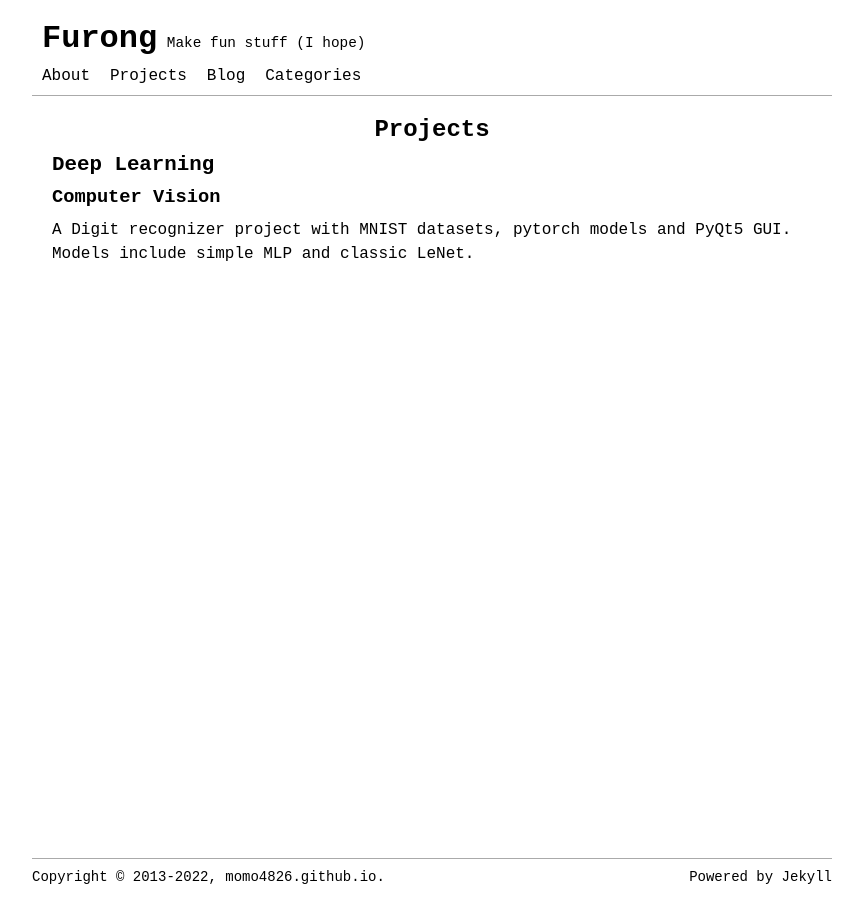
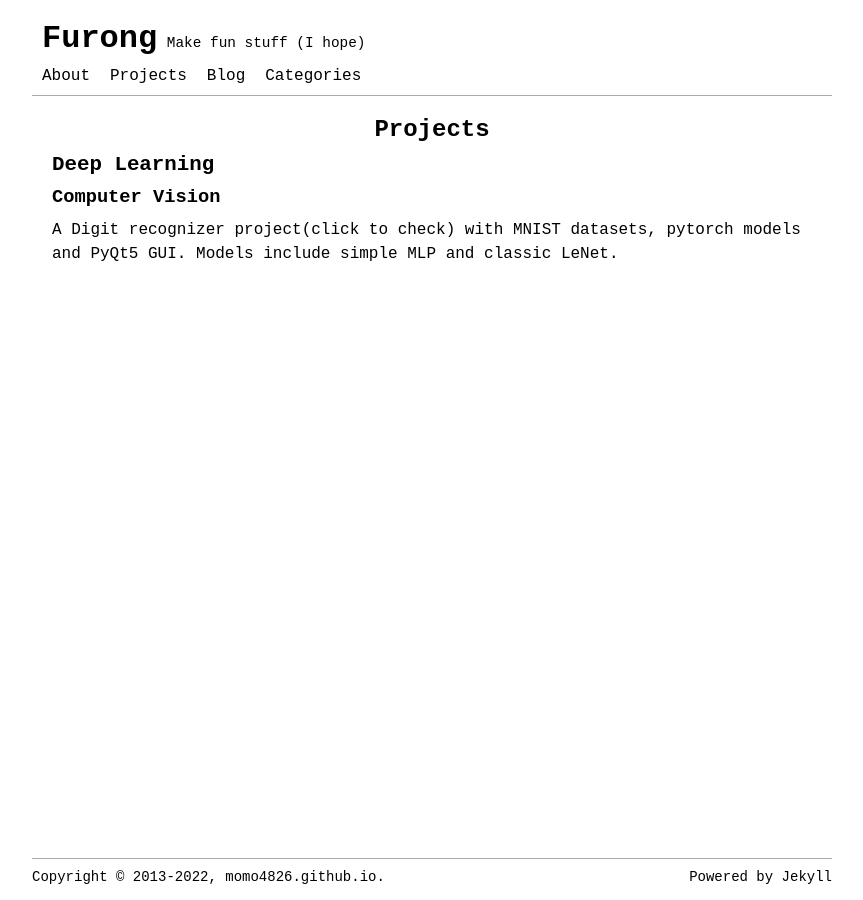
Before and after one commit to momo4826/momo4826.github.io, a Jekyll site: the page built from pages/projects.md, in a window 1280 px wide. Shown: the whole page, without its empty margins (208-1071 px from the left). Built offline with Jekyll 4.4.1, drawn with Linux system fonts in a browser that asks for light colours.

Commit message:
modified projects

```diff
--- a/pages/projects.md
+++ b/pages/projects.md
@@ -1,9 +1,10 @@
 ---
 layout: page
 title: Projects
+title2: Courses
 permalink: /projects
 ---
 
 ## Deep Learning
 ### Computer Vision
-A [Digit recognizer project](https://github.com/momo4826/digit_recognizer_with_gui) with MNIST datasets, pytorch models and PyQt5 GUI. Models include simple MLP and classic LeNet.
+A [Digit recognizer project(click to check)](https://github.com/momo4826/digit_recognizer_with_gui) with MNIST datasets, pytorch models and PyQt5 GUI. Models include simple MLP and classic LeNet.
```
Also changed, not shown: _layouts/page.html (+11 -0 lines), pages/about.md (+2 -2 lines).
